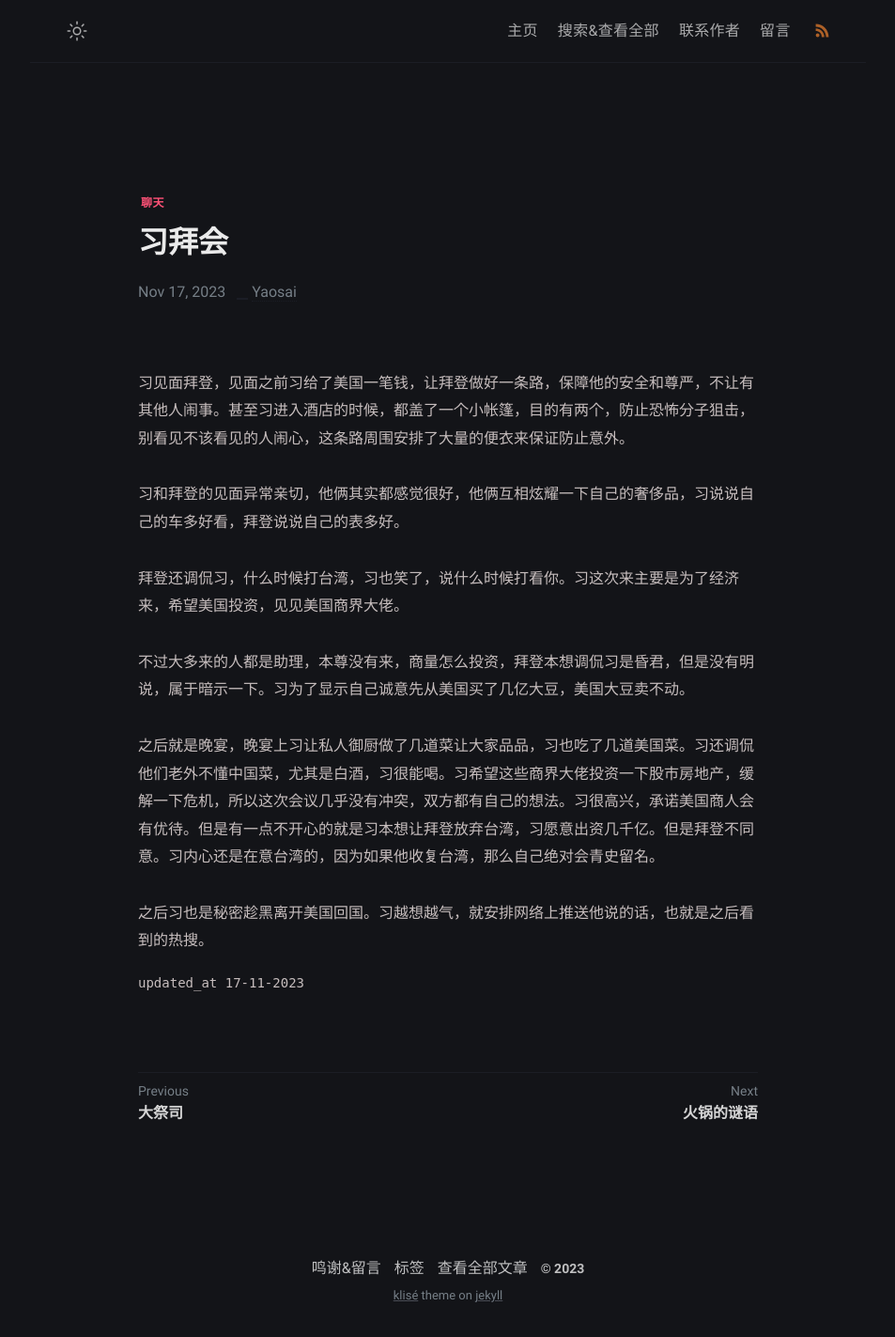
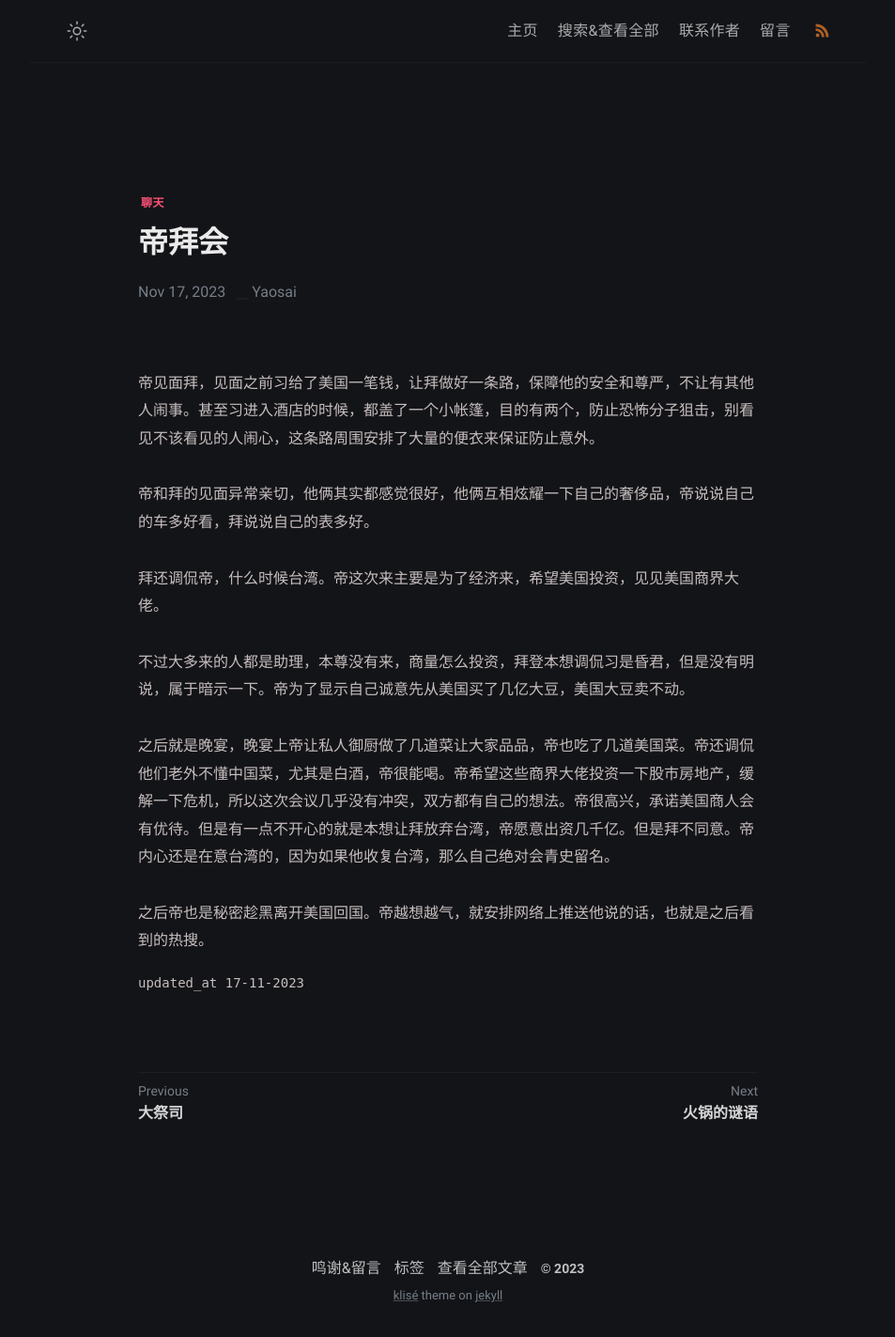
Before and after one commit to hello-lisai/hello-lisai-blog, a Jekyll site: the page built from _posts/231117/2023-11-17-231117.md, in a window 1280 px wide. Shown: the whole page at 94% size, without its empty margins (163-1116 px from the left). Built offline with Jekyll 4.4.1, drawn with Linux system fonts in a browser that asks for light colours; some web fonts are replaced.

Commit message:
Update 2023-11-17-231117.md

```diff
--- a/_posts/231117/2023-11-17-231117.md
+++ b/_posts/231117/2023-11-17-231117.md
@@ -1,18 +1,18 @@
 ---
-title: 习拜会
+title: 帝拜会
 modified: 2023-11-17 04:25:25 +07:00
 tags: [聊天]
 description: All the services are free, a source code this site placed on github repository and intergration with netlify service, another service that you can use is github page for hosting your own static site.
 ---
 
- 习见面拜登，见面之前习给了美国一笔钱，让拜登做好一条路，保障他的安全和尊严，不让有其他人闹事。甚至习进入酒店的时候，都盖了一个小帐篷，目的有两个，防止恐怖分子狙击，别看见不该看见的人闹心，这条路周围安排了大量的便衣来保证防止意外。
+ 帝见面拜，见面之前习给了美国一笔钱，让拜做好一条路，保障他的安全和尊严，不让有其他人闹事。甚至习进入酒店的时候，都盖了一个小帐篷，目的有两个，防止恐怖分子狙击，别看见不该看见的人闹心，这条路周围安排了大量的便衣来保证防止意外。
 
-习和拜登的见面异常亲切，他俩其实都感觉很好，他俩互相炫耀一下自己的奢侈品，习说说自己的车多好看，拜登说说自己的表多好。
+帝和拜的见面异常亲切，他俩其实都感觉很好，他俩互相炫耀一下自己的奢侈品，帝说说自己的车多好看，拜说说自己的表多好。
 
-拜登还调侃习，什么时候打台湾，习也笑了，说什么时候打看你。习这次来主要是为了经济来，希望美国投资，见见美国商界大佬。
+拜还调侃帝，什么时候台湾。帝这次来主要是为了经济来，希望美国投资，见见美国商界大佬。
 
-不过大多来的人都是助理，本尊没有来，商量怎么投资，拜登本想调侃习是昏君，但是没有明说，属于暗示一下。习为了显示自己诚意先从美国买了几亿大豆，美国大豆卖不动。
+不过大多来的人都是助理，本尊没有来，商量怎么投资，拜登本想调侃习是昏君，但是没有明说，属于暗示一下。帝为了显示自己诚意先从美国买了几亿大豆，美国大豆卖不动。
 
-之后就是晚宴，晚宴上习让私人御厨做了几道菜让大家品品，习也吃了几道美国菜。习还调侃他们老外不懂中国菜，尤其是白酒，习很能喝。习希望这些商界大佬投资一下股市房地产，缓解一下危机，所以这次会议几乎没有冲突，双方都有自己的想法。习很高兴，承诺美国商人会有优待。但是有一点不开心的就是习本想让拜登放弃台湾，习愿意出资几千亿。但是拜登不同意。习内心还是在意台湾的，因为如果他收复台湾，那么自己绝对会青史留名。
+之后就是晚宴，晚宴上帝让私人御厨做了几道菜让大家品品，帝也吃了几道美国菜。帝还调侃他们老外不懂中国菜，尤其是白酒，帝很能喝。帝希望这些商界大佬投资一下股市房地产，缓解一下危机，所以这次会议几乎没有冲突，双方都有自己的想法。帝很高兴，承诺美国商人会有优待。但是有一点不开心的就是本想让拜放弃台湾，帝愿意出资几千亿。但是拜不同意。帝内心还是在意台湾的，因为如果他收复台湾，那么自己绝对会青史留名。
 
-之后习也是秘密趁黑离开美国回国。习越想越气，就安排网络上推送他说的话，也就是之后看到的热搜。
+之后帝也是秘密趁黑离开美国回国。帝越想越气，就安排网络上推送他说的话，也就是之后看到的热搜。
```
